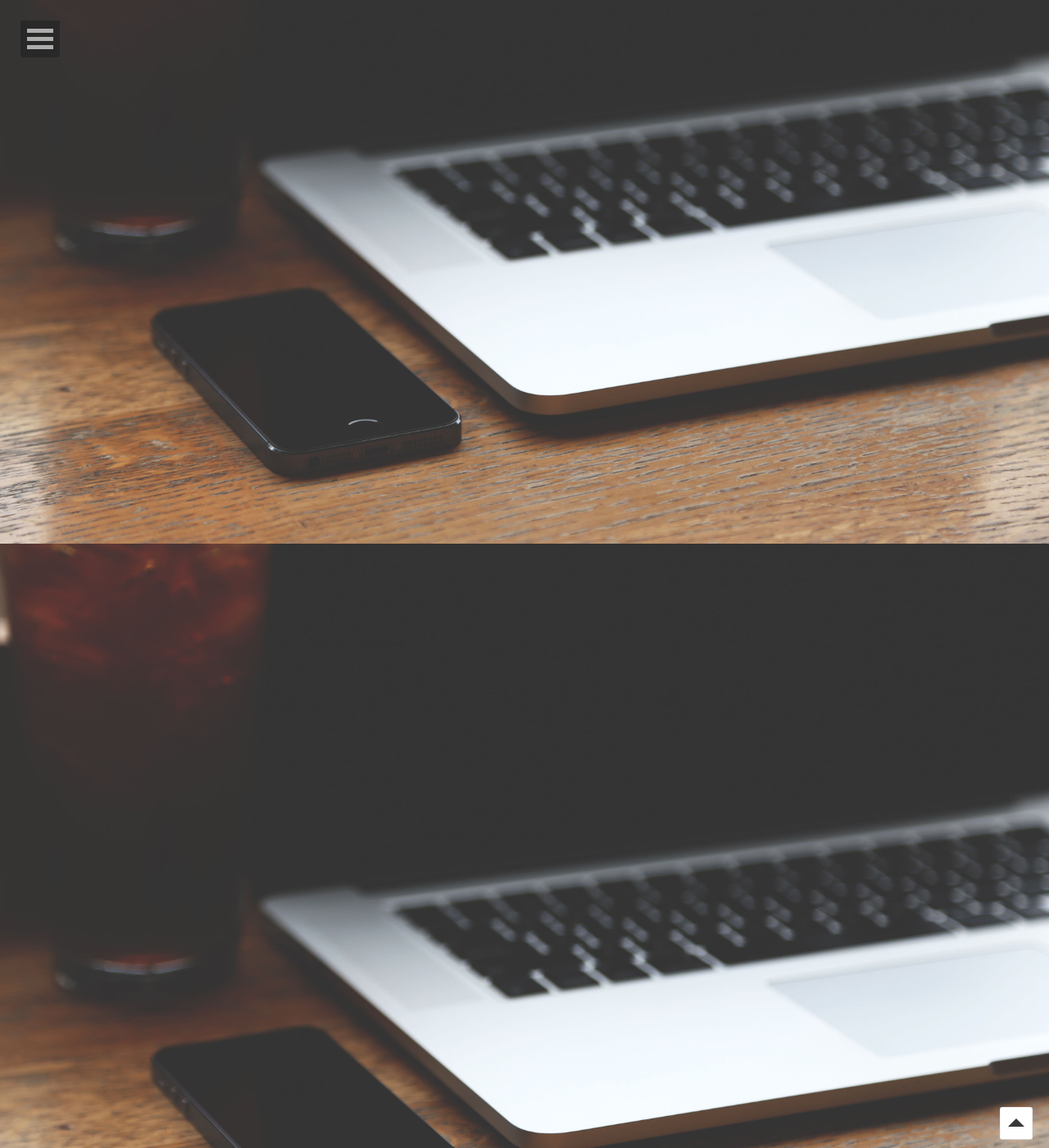
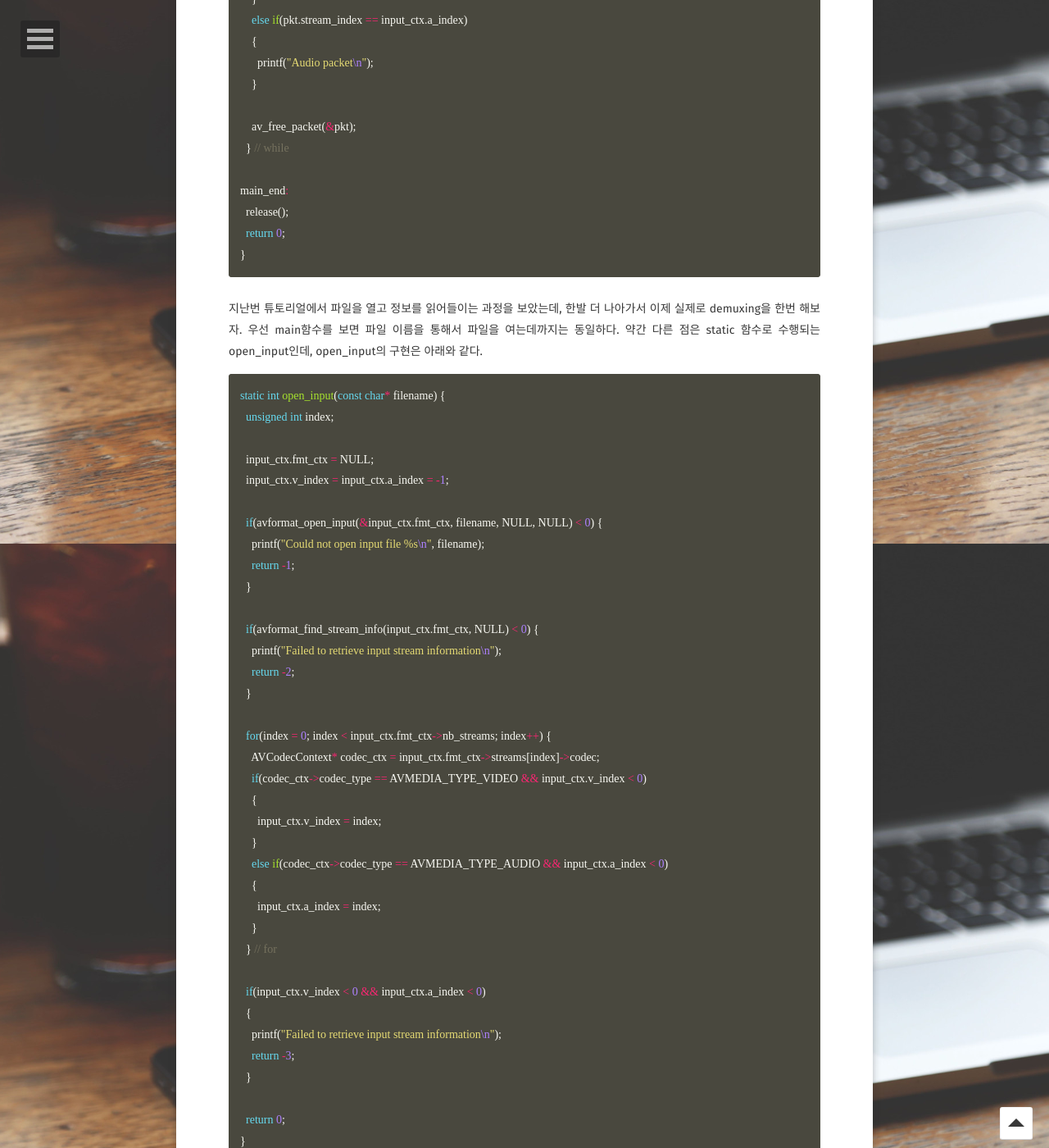
Before and after one commit to revol300/revol300.github.io, a Jekyll site: the page built from _posts/2020-04-29-ffmpeg_tutorial02.md, in a window 1280 px wide and 1400 px high, scrolled down 3837 px. Shown: the whole window at 82% size. Built offline with Jekyll 4.4.1, drawn with Linux system fonts in a browser that asks for light colours; nearby versions of some CDN libraries; some web fonts are replaced; comment, search, counter and statistics services are not loaded; some of the changed text lies outside the part shown.

Commit message:
ffmpeg tutorial 02 complete

````diff
--- a/_posts/2020-04-29-ffmpeg_tutorial02.md
+++ b/_posts/2020-04-29-ffmpeg_tutorial02.md
@@ -31,27 +26,21 @@
 
 static FileContext input_ctx;
 
-static int open_input(const char* filename)
-{
+static int open_input(const char* filename) {
   unsigned int index;
-
   input_ctx.fmt_ctx = NULL;
   input_ctx.v_index = input_ctx.a_index = -1;
 
-  if(avformat_open_input(&input_ctx.fmt_ctx, filename, NULL, NULL) < 0)
-  {
+  if(avformat_open_input(&input_ctx.fmt_ctx, filename, NULL, NULL) < 0) {
     printf("Could not open input file %s\n", filename);
     return -1;
   }
-
-  if(avformat_find_stream_info(input_ctx.fmt_ctx, NULL) < 0)
-  {
+  if(avformat_find_stream_info(input_ctx.fmt_ctx, NULL) < 0) {
     printf("Failed to retrieve input stream information\n");
     return -2;
   }
 
-  for(index = 0; index < input_ctx.fmt_ctx->nb_streams; index++)
-  {
+  for(index = 0; index < input_ctx.fmt_ctx->nb_streams; index++) {
     AVCodecContext* codec_ctx = input_ctx.fmt_ctx->streams[index]->codec;
     if(codec_ctx->codec_type == AVMEDIA_TYPE_VIDEO && input_ctx.v_index < 0)
     {
@@ -63,8 +52,7 @@
     }
   } // for
 
-  if(input_ctx.v_index < 0 && input_ctx.a_index < 0)
-  {
+  if(input_ctx.v_index < 0 && input_ctx.a_index < 0) {
     printf("Failed to retrieve input stream information\n");
     return -3;
   }
@@ -72,37 +60,32 @@
   return 0;
 }
 
-static void release()
-{
+static void release() {
   if(input_ctx.fmt_ctx != NULL)
   {
     avformat_close_input(&input_ctx.fmt_ctx);
   }
 }
 
-int main(int argc, char* argv[])
-{
+int main(int argc, char* argv[]) {
   int ret;
 
   av_register_all();
   av_log_set_level(AV_LOG_DEBUG);
 
-  if(argc < 2)
-  {
+  if(argc < 2) {
     printf("usage : %s <input>\n", argv[0]);
     return 0;
   }
 
-  if(open_input(argv[1]) < 0)
-  {
+  if(open_input(argv[1]) < 0) {
     goto main_end;
   }
 
   // AVPacket is used to store packed stream data.
   AVPacket pkt;
 
-  while(1)
-  {
+  while(1) {
     ret = av_read_frame(input_ctx.fmt_ctx, &pkt);
     if(ret == AVERROR_EOF)
     {
@@ -125,7 +108,107 @@
 
 main_end:
   release();
+  return 0;
+}
+```
+먼저 main 함수부터 살펴보자
+```c++
+int main(int argc, char* argv[]) {
+  int ret;
+
+  av_register_all();
+  av_log_set_level(AV_LOG_DEBUG);
+
+  if(argc < 2) {
+    printf("usage : %s <input>\n", argv[0]);
+    return 0;
+  }
+
+  if(open_input(argv[1]) < 0) {
+    goto main_end;
+  }
+
+  // AVPacket is used to store packed stream data.
+  AVPacket pkt;
+
+  while(1) {
+    ret = av_read_frame(input_ctx.fmt_ctx, &pkt);
+    if(ret == AVERROR_EOF)
+    {
+      // No more packets to read.
+      printf("End of frame\n");
+      break;
+    }
+
+    if(pkt.stream_index == input_ctx.v_index)
+    {
+      printf("Video packet\n");
+    }
+    else if(pkt.stream_index == input_ctx.a_index)
+    {
+      printf("Audio packet\n");
+    }
+
+    av_free_packet(&pkt);
+  } // while
+
+main_end:
+  release();
+  return 0;
+}
+```
+지난번 튜토리얼에서 파일을 열고 정보를 읽어들이는 과정을 보았는데, 한발 더 나아가서 이제 실제로 demuxing을 한번 해보자. 우선 main함수를 보면 파일 이름을 통해서 파일을 여는데까지는 동일하다. 약간 다른 점은 static 함수로 수행되는 open_input인데, open_input의 구현은 아래와 같다.
+
+```c++
+static int open_input(const char* filename) {
+  unsigned int index;
+
+  input_ctx.fmt_ctx = NULL;
+  input_ctx.v_index = input_ctx.a_index = -1;
+
+  if(avformat_open_input(&input_ctx.fmt_ctx, filename, NULL, NULL) < 0) {
+    printf("Could not open input file %s\n", filename);
+    return -1;
+  }
+
+  if(avformat_find_stream_info(input_ctx.fmt_ctx, NULL) < 0) {
+    printf("Failed to retrieve input stream information\n");
+    return -2;
+  }
+
+  for(index = 0; index < input_ctx.fmt_ctx->nb_streams; index++) {
+    AVCodecContext* codec_ctx = input_ctx.fmt_ctx->streams[index]->codec;
+    if(codec_ctx->codec_type == AVMEDIA_TYPE_VIDEO && input_ctx.v_index < 0)
+    {
+      input_ctx.v_index = index;
+    }
+    else if(codec_ctx->codec_type == AVMEDIA_TYPE_AUDIO && input_ctx.a_index < 0)
+    {
+      input_ctx.a_index = index;
+    }
+  } // for
+
+  if(input_ctx.v_index < 0 && input_ctx.a_index < 0)
+  {
+    printf("Failed to retrieve input stream information\n");
+    return -3;
+  }
 
   return 0;
 }
 ```
+find_stream_info 까지의 과정은 동일하지만 이번에는 demuxing을 위해서 stream별 코덱정보가 필요하기 때문에 이를 얻어주는 과정이 추가 되었다. input_ctx.fmt_ctx에서 각stream별 index정보를 통해 어떤 것이 audio stream이고 video stream인지에 대한 정보를 input_ctx 구조체에 넣어준다.
+이제 파일에서 data를 얻어오자. 이는 다음 함수를 통해서 이루어진다.
+```
+int	av_read_frame (AVFormatContext *s, AVPacket *pkt) : Return the next frame of a stream.
+
+This function returns what is stored in the file, and does not validate that what is there are valid frames for the decoder. It will split what is stored in the file into frames and return one for each call. It will not omit invalid data between valid frames so as to give the decoder the maximum information possible for decoding.
+
+If pkt->buf is NULL, then the packet is valid until the next av_read_frame() or until avformat_close_input(). Otherwise the packet is valid indefinitely. In both cases the packet must be freed with av_free_packet when it is no longer needed. For video, the packet contains exactly one frame. For audio, it contains an integer number of frames if each frame has a known fixed size (e.g. PCM or ADPCM data). If the audio frames have a variable size (e.g. MPEG audio), then it contains one frame.
+
+pkt->pts, pkt->dts and pkt->duration are always set to correct values in AVStream.time_base units (and guessed if the format cannot provide them). pkt->pts can be AV_NOPTS_VALUE if the video format has B-frames, so it is better to rely on pkt->dts if you do not decompress the payload.
+```
+간단하게 말그대로 file에서 한 frame을 읽어서 pkt에 넣어주는 역할을 하는 함수이다.
+pkt을 읽고난 뒤에넌 buffer를 비우고 새로운 frame을 읽어야하기 때문에 `av_free_packet` 함수를 통해서 packet의 buffer를 비워준다.이후 모든 file을 끝까지 읽었다면 release함수의 `avformat_close_input(&input_ctx.fmt_ctx)`를 통해서 파일을 닫아주도록하자.
+
+다음 튜토리얼에서는 demuxing된 stream을 remuxing해서 다른 포멧의 멀티미디어 파일을 만들어보도록하자.
````
Also changed, not shown: other parts of _posts/2020-04-29-ffmpeg_tutorial02.md (+2 -7 lines), _posts/2019-12-27-pulseaudio_module.md (+2 -1 lines).
